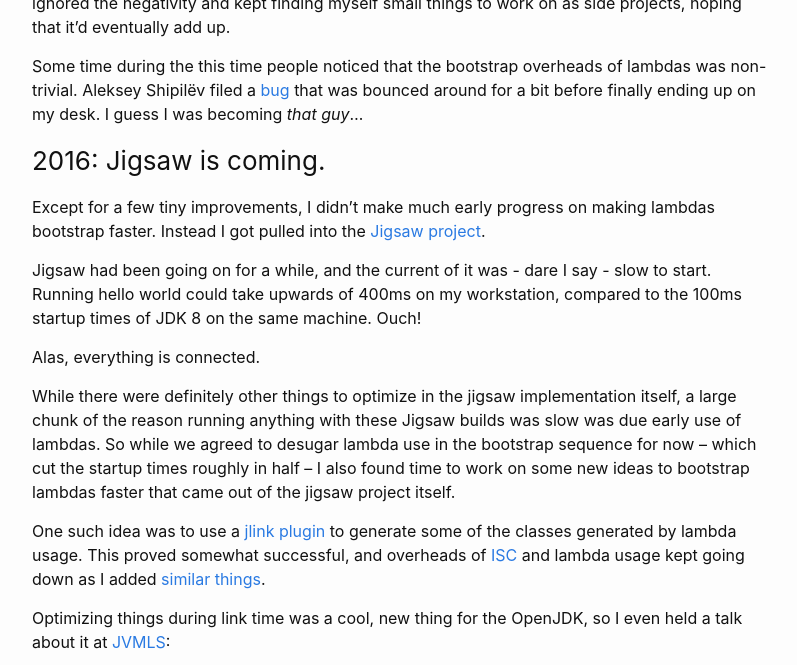
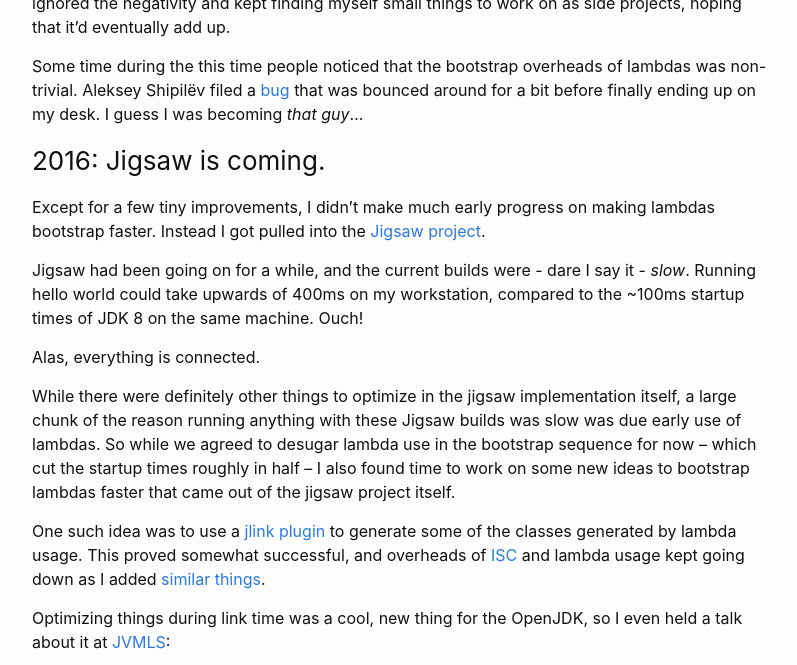
Before and after one commit to cl4es/cl4es.github.io, a Jekyll site: the page built from _posts/2018-11-20-A-Story-About-Starting-Up.md, in a window 1280 px wide and 900 px high, scrolled down 1432 px, cut to the strip 0-665 px from the top of the window. Shown: the whole strip, without its empty margins (238-1035 px from the left). Built offline with Jekyll 4.4.1, drawn with Linux system fonts in a browser that asks for light colours; comment, search, counter and statistics services are not loaded.

Commit message:
current of

```diff
--- a/_posts/2018-11-20-A-Story-About-Starting-Up.md
+++ b/_posts/2018-11-20-A-Story-About-Starting-Up.md
@@ -47,7 +47,7 @@ Some time during the this time people noticed that the bootstrap overheads of la
 
 Except for a few tiny improvements, I didn't make much early progress on making lambdas bootstrap faster. Instead I got pulled into the [Jigsaw project](https://openjdk.java.net/projects/jigsaw/).
 
-Jigsaw had been going on for a while, and the current of it was - dare I say - slow to start. Running hello world could take upwards of 400ms on my workstation, compared to the 100ms startup times of JDK 8 on the same machine. Ouch!
+Jigsaw had been going on for a while, and the current builds were - dare I say it - _slow_. Running hello world could take upwards of 400ms on my workstation, compared to the ~100ms startup times of JDK 8 on the same machine. Ouch!
 
 Alas, everything is connected.
 
```
